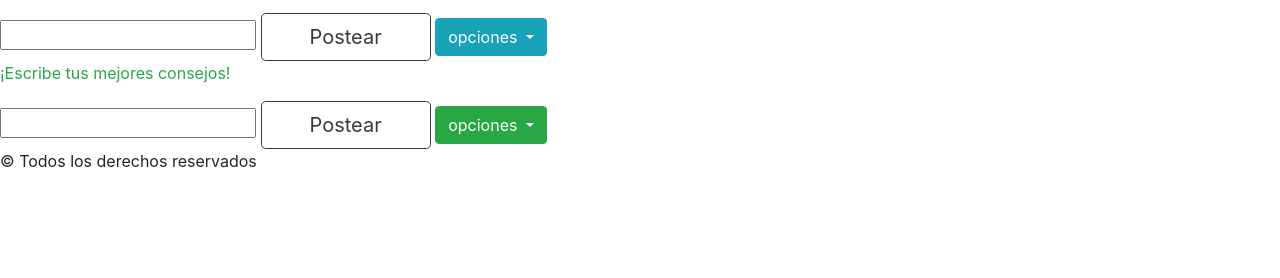
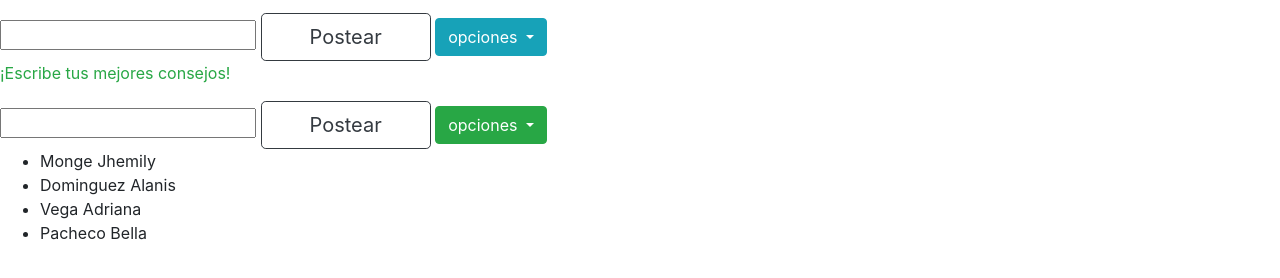
Before and after one commit to AdriMina2429/proyecto-final, a plain HTML site: page html/contenido2.html in a window 1280 px wide. Shown: the part 482-760 px from the top of the page. Drawn offline with nearby package versions, Linux system fonts and the light colour scheme; no server answers.

Commit message:
error de adri wapa

```diff
--- a/html/contenido2.html
+++ b/html/contenido2.html
@@ -89,9 +89,14 @@
           <a class="dropdown-item" href="#" id="delete2">Eliminar</a>
     </div>
     <div id="post-feed">
-      <footer>
-        © Todos los derechos reservados
-      </footer>
+      <div>
+        <ul>
+          <li>Monge Jhemily</li>
+          <li>Dominguez Alanis</li>
+          <li>Vega Adriana</li>
+          <li>Pacheco Bella</li>
+        </ul>
+      </div>
 
     </div>
   </div>
```
